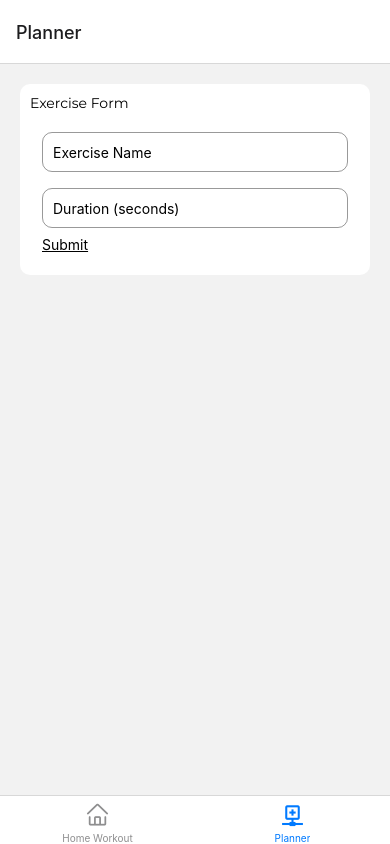
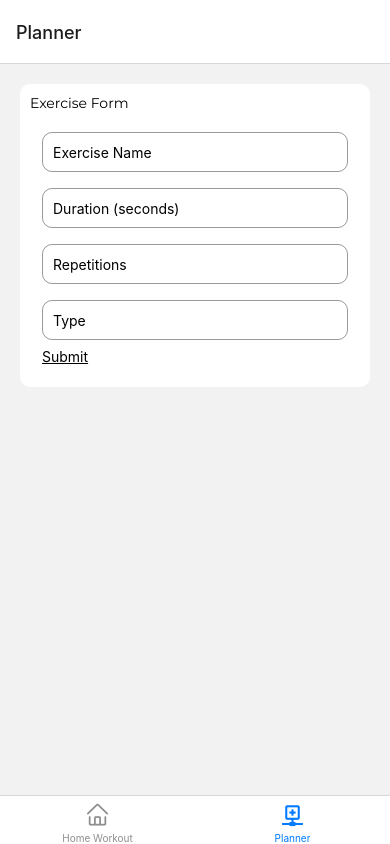
Before and after one commit to salehi-dev/gym-buddy-app, a React Native app: screen /Planner in a window 390 px wide. Built offline with nearby package versions, Linux system fonts and the light colour scheme.

Commit message:
improve more inputs

```diff
--- a/src/components/WorkoutForm.tsx
+++ b/src/components/WorkoutForm.tsx
@@ -8,6 +8,8 @@ import PressableText from "./styled/PressableText";
 export type ExerciseForm = {
   exerciseName: string;
   duration: string;
+  type: string;
+  reps?: number;
 };
 type WorkoutProps = {
   onSubmit: (form: ExerciseForm) => void;
@@ -46,6 +48,31 @@ export default function WorkoutForm({ onSubmit }: WorkoutProps) {
             />
           )}
         />
+        <Controller
+          control={control}
+          name="reps"
+          render={({ field: { onChange, value } }) => (
+            <TextInput
+              placeholder="Repetitions"
+              style={styles.input}
+              onChangeText={onChange}
+              value={value}
+            />
+          )}
+        />
+        <Controller
+          control={control}
+          rules={{ required: true }}
+          name="type"
+          render={({ field: { onChange, value } }) => (
+            <TextInput
+              placeholder="Type"
+              style={styles.input}
+              onChangeText={onChange}
+              value={value}
+            />
+          )}
+        />
         <PressableText
           text="Submit"
           onPress={handleSubmit((data) => {
--- a/src/screens/PlannerScreen.tsx
+++ b/src/screens/PlannerScreen.tsx
@@ -3,7 +3,9 @@ import WorkoutForm, { ExerciseForm } from "../components/WorkoutForm";
 
 export default function PlannerScreen() {
   const handleFormSubmit = (form: ExerciseForm) => {
-    alert(`${form.exerciseName}`);
+    alert(
+      `${form.exerciseName} - ${form.duration} - ${form.reps} - ${form.type}`
+    );
   };
   return (
     <View style={styles.container}>
```
